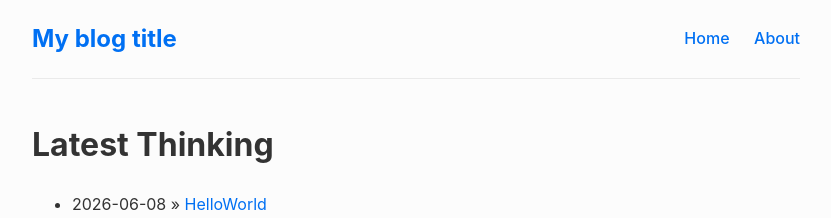
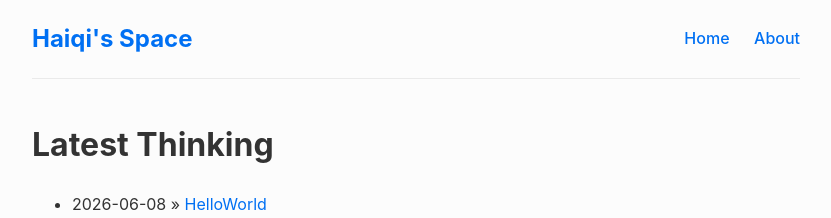
Before and after one commit to HaiqiHuang/haiqihuang.github.io, a Jekyll site: the page built from index.md, in a window 1280 px wide. Shown: the top 218 px of the page, without its empty margins (224-1055 px from the left). Built offline with Jekyll 4.4.1, drawn with Linux system fonts in a browser that asks for light colours.

Commit message:
chore: update site title and basic info in config

```diff
--- a/_config.yml
+++ b/_config.yml
@@ -1,4 +1,6 @@
-title: My blog title
+title: Haiqi's Space
 author: haiqi
+email: haiqi.hawk.huang@gmail.com
+description: Nihil in terris felicius est quam mollis somnulus.
 permalink: /:title/
 markdown: kramdown
```
